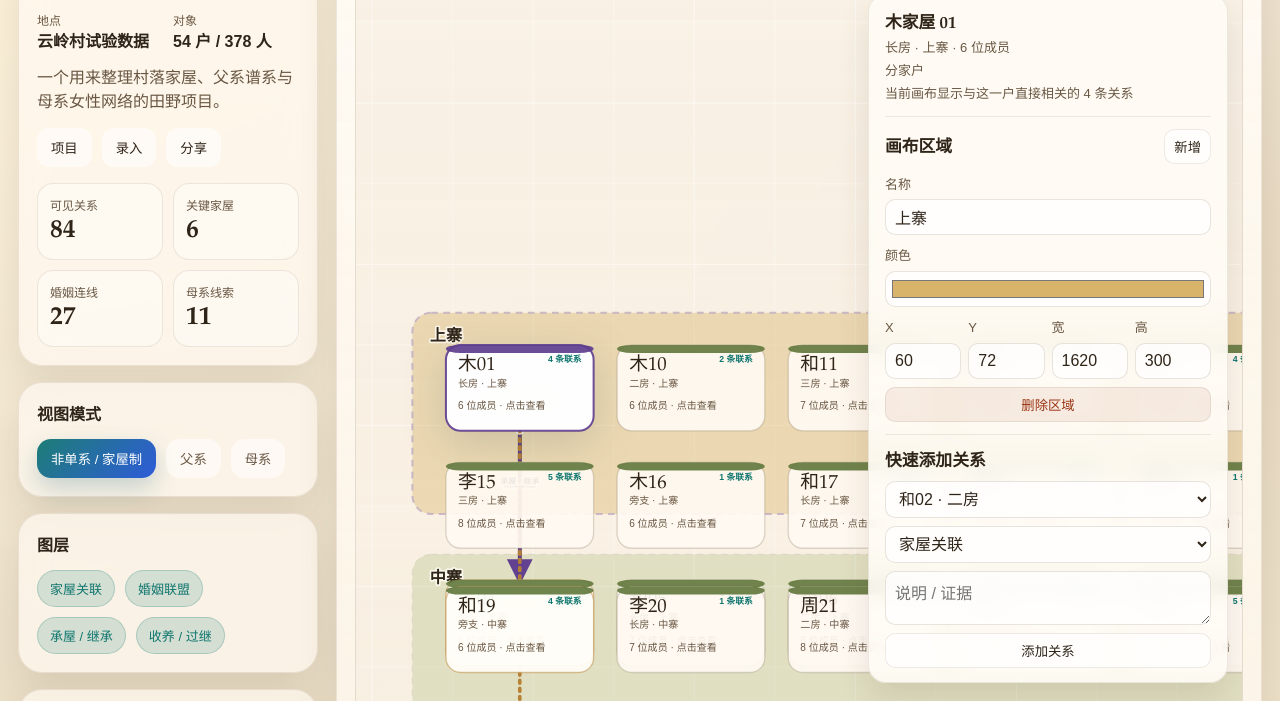
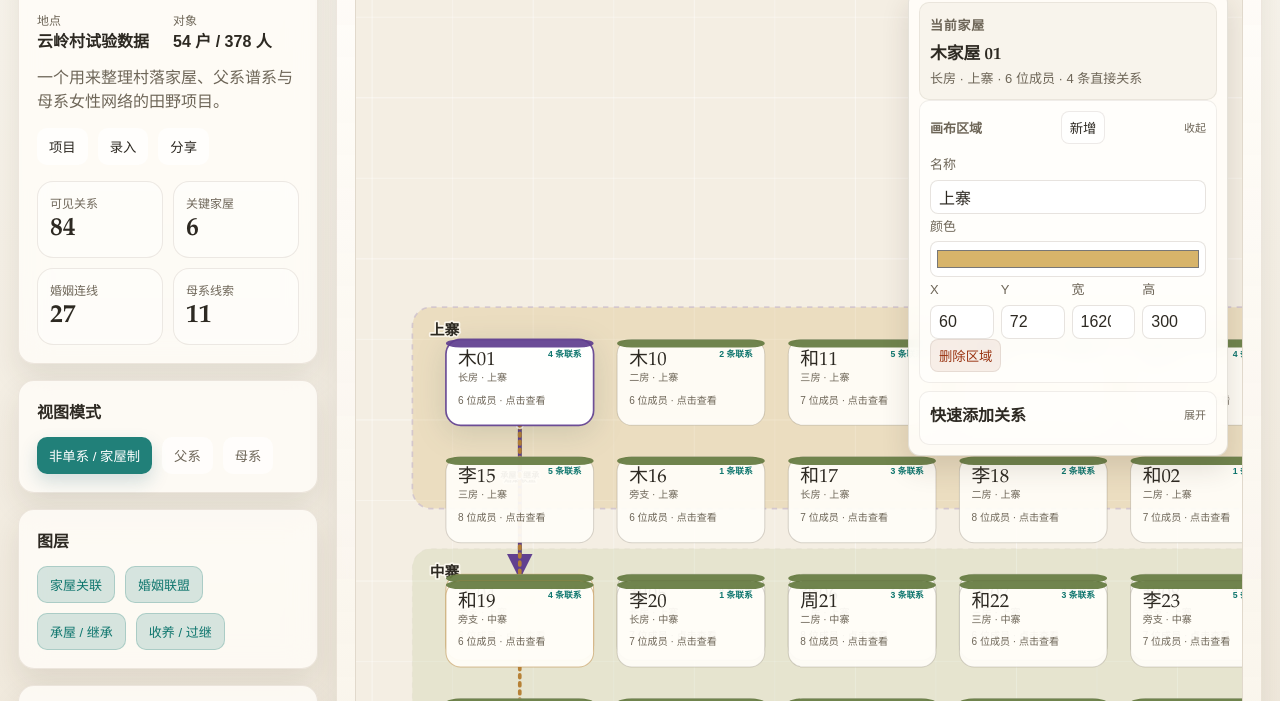
Before and after one commit to clarky-yun/kinmap-prototype, a plain HTML site: page index.html in a window 1280 px wide. Shown: the part 233-934 px from the top of the page. Drawn offline with Linux system fonts and the light colour scheme.

Commit message:
Refine prototype visual design

```diff
--- a/app.js
+++ b/app.js
@@ -1724,17 +1724,16 @@ function renderCanvasFocusCard() {
   if (state.mode === "house") {
     const selectedArea = data.areas.find((area) => area.id === state.selectedAreaId) ?? data.areas[0];
     dom.canvasFocusCard.innerHTML = `
-      <div class="canvas-card-section">
+      <div class="inspector-hero">
+        <span class="inspector-kicker">当前家屋</span>
         <strong>${selected.name}</strong>
-        <span>${selected.branch} · ${selected.lane} · ${selected.memberCount} 位成员</span>
-        <span>${selected.pattern}</span>
-        <span>当前画布显示与这一户直接相关的 ${relationCount} 条关系</span>
+        <span>${selected.branch} · ${selected.lane} · ${selected.memberCount} 位成员 · ${relationCount} 条直接关系</span>
       </div>
-      <div class="canvas-card-section area-editor">
-        <div class="area-editor-head">
-          <strong>画布区域</strong>
+      <details class="canvas-card-section area-editor" open>
+        <summary>
+          <span>画布区域</span>
           <button class="mini-button" type="button" data-area-action="add">新增</button>
-        </div>
+        </summary>
         ${
           selectedArea
             ? `
@@ -1768,7 +1767,7 @@ function renderCanvasFocusCard() {
             `
             : `<span>还没有区域。点击“新增”创建一个区域。</span>`
         }
-      </div>
+      </details>
       ${renderRelationEditorMarkup(selectedRelation)}
       ${renderQuickRelationFormMarkup(selected)}
     `;
@@ -1782,10 +1781,12 @@ function renderCanvasFocusCard() {
     const birthHouse = getHouseholdById(selected.birthHouseId);
     const residenceHouse = getHouseholdById(selected.residenceHouseId);
     dom.canvasFocusCard.innerHTML = `
-      <strong>${selected.name}</strong>
-      <span>${selected.focusLabel} · ${selected.age} 岁 · ${selected.role}</span>
-      <span>生于 ${birthHouse?.shortName ?? "-"} · 居于 ${residenceHouse?.shortName ?? "-"}</span>
-      <span>当前画布显示与她直接相关的 ${relationCount} 条母系关系</span>
+      <div class="inspector-hero">
+        <span class="inspector-kicker">当前人物</span>
+        <strong>${selected.name}</strong>
+        <span>${selected.focusLabel} · ${selected.age} 岁 · ${selected.role}</span>
+        <span>生于 ${birthHouse?.shortName ?? "-"} · 居于 ${residenceHouse?.shortName ?? "-"} · ${relationCount} 条关系</span>
+      </div>
       ${renderRelationEditorMarkup(selectedRelation)}
     `;
     bindRelationEditor(selectedRelation);
@@ -1793,10 +1794,11 @@ function renderCanvasFocusCard() {
   }
 
   dom.canvasFocusCard.innerHTML = `
-    <strong>${selected.name}</strong>
-    <span>${selected.branch} · ${selected.lane} · ${selected.memberCount} 位成员</span>
-    <span>第 ${selected.generation} 代 · 父系链已高亮</span>
-    <span>当前画布显示与这一户直接相关的 ${relationCount} 条关系</span>
+    <div class="inspector-hero">
+      <span class="inspector-kicker">当前父系节点</span>
+      <strong>${selected.name}</strong>
+      <span>${selected.branch} · 第 ${selected.generation} 代 · ${selected.memberCount} 位成员 · ${relationCount} 条关系</span>
+    </div>
     ${renderRelationEditorMarkup(selectedRelation)}
     ${renderQuickRelationFormMarkup(selected)}
   `;
@@ -1812,15 +1814,15 @@ function renderQuickRelationFormMarkup(selected) {
     .map((household) => `<option value="${household.id}">${household.shortName} · ${household.branch}</option>`)
     .join("");
   return `
-    <div class="canvas-card-section quick-relation">
-      <strong>快速添加关系</strong>
+    <details class="canvas-card-section quick-relation">
+      <summary>快速添加关系</summary>
       <select data-quick-relation="target">${options}</select>
       <select data-quick-relation="type">
         ${allowedTypes.map((type) => `<option value="${type}">${relationTypes[type].label}</option>`).join("")}
       </select>
       <textarea data-quick-relation="note" rows="2" placeholder="说明 / 证据"></textarea>
       <button class="mini-button" type="button" data-quick-relation-action="add">添加关系</button>
-    </div>
+    </details>
   `;
 }
 
@@ -1853,8 +1855,8 @@ function renderRelationEditorMarkup(relation) {
   const editableTypes = ["house", "marriage", "inheritance", "adoption", "patrilineal"];
   const typeOptions = isEditable || editableTypes.includes(relation.type) ? editableTypes : [relation.type];
   return `
-    <div class="canvas-card-section relation-editor">
-      <strong>关系线</strong>
+    <details class="canvas-card-section relation-editor" open>
+      <summary>关系线</summary>
       <span>${from?.shortName ?? from?.name ?? relation.from} → ${to?.shortName ?? to?.name ?? relation.to}</span>
       <label>
         <span>类型</span>
@@ -1873,7 +1875,7 @@ function renderRelationEditorMarkup(relation) {
           ? `<button class="mini-button danger" type="button" data-relation-action="delete">删除关系</button>`
           : `<span>母系关系由人物资料自动生成，暂不直接编辑。</span>`
       }
-    </div>
+    </details>
   `;
 }
 
--- a/styles.css
+++ b/styles.css
@@ -1,12 +1,12 @@
 :root {
   color-scheme: light;
-  --bg: #efe6d6;
-  --bg-strong: #e4d6bc;
-  --paper: rgba(255, 251, 244, 0.85);
-  --panel: rgba(255, 249, 240, 0.72);
-  --line: rgba(90, 67, 42, 0.18);
-  --text: #2f2418;
-  --muted: #695743;
+  --bg: #f3efe7;
+  --bg-strong: #e8dfcf;
+  --paper: rgba(255, 253, 248, 0.92);
+  --panel: rgba(255, 253, 248, 0.82);
+  --line: rgba(67, 57, 42, 0.16);
+  --text: #2d2922;
+  --muted: #6e6658;
   --accent: #0f766e;
   --accent-soft: rgba(15, 118, 110, 0.16);
   --patrilineal: #1f4b73;
@@ -14,8 +14,8 @@
   --house: #647a3f;
   --marriage: #b78033;
   --inheritance: #5f3d8f;
-  --radius: 18px;
-  --shadow: 0 18px 40px rgba(72, 49, 22, 0.12);
+  --radius: 12px;
+  --shadow: 0 14px 30px rgba(55, 45, 32, 0.1);
   --display: "Iowan Old Style", "Palatino Linotype", "Book Antiqua", Palatino, serif;
   --body: "Avenir Next", "PingFang SC", "Hiragino Sans GB", "Microsoft YaHei", sans-serif;
 }
@@ -30,9 +30,7 @@ body {
   font-family: var(--body);
   color: var(--text);
   background:
-    radial-gradient(circle at top left, rgba(255, 244, 216, 0.95), transparent 30%),
-    radial-gradient(circle at right 10% top 18%, rgba(172, 121, 62, 0.15), transparent 20%),
-    linear-gradient(180deg, #f6efe1 0%, #ece0c8 38%, #e1d1b8 100%);
+    linear-gradient(180deg, #faf7f0 0%, #eee6d8 46%, #e4dac9 100%);
 }
 
 .shell {
@@ -71,13 +69,13 @@ body {
 .panel,
 .topbar,
 .canvas-panel {
-  border-radius: 24px;
+  border-radius: 16px;
 }
 
 .brand {
   padding: 22px 22px 18px;
   background:
-    linear-gradient(140deg, rgba(255, 250, 240, 0.96), rgba(239, 225, 198, 0.88)),
+    linear-gradient(140deg, rgba(255, 253, 248, 0.98), rgba(239, 231, 216, 0.9)),
     var(--panel);
 }
 
@@ -213,21 +211,21 @@ body {
 }
 
 .segment-button {
-  padding: 10px 14px;
-  border-radius: 14px;
-  background: rgba(255, 255, 255, 0.55);
+  padding: 9px 12px;
+  border-radius: 10px;
+  background: rgba(255, 255, 255, 0.62);
   color: var(--muted);
 }
 
 .segment-button.active {
-  background: linear-gradient(135deg, rgba(15, 118, 110, 0.94), rgba(29, 78, 216, 0.92));
+  background: rgba(15, 118, 110, 0.92);
   color: white;
-  box-shadow: 0 10px 24px rgba(24, 97, 118, 0.24);
+  box-shadow: 0 8px 18px rgba(24, 97, 118, 0.18);
 }
 
 .filter-chip {
   padding: 8px 12px;
-  border-radius: 999px;
+  border-radius: 10px;
   border: 1px solid rgba(105, 87, 67, 0.16);
   background: rgba(255, 255, 255, 0.56);
   color: var(--text);
@@ -302,10 +300,10 @@ body {
 
 .tool-button,
 .ghost-button {
-  padding: 10px 14px;
-  border-radius: 12px;
+  padding: 9px 12px;
+  border-radius: 10px;
   color: var(--text);
-  background: rgba(255, 255, 255, 0.55);
+  background: rgba(255, 255, 255, 0.66);
 }
 
 .tool-button:disabled,
@@ -327,7 +325,7 @@ body {
   overflow: hidden;
   padding: 18px;
   background:
-    linear-gradient(180deg, rgba(255, 251, 245, 0.9), rgba(250, 241, 225, 0.72)),
+    linear-gradient(180deg, rgba(255, 253, 249, 0.92), rgba(246, 239, 228, 0.78)),
     var(--panel);
 }
 
@@ -367,8 +365,8 @@ body {
   flex: 1 1 180px;
   min-width: 0;
   padding: 12px 14px;
-  border-radius: 16px;
-  background: rgba(255, 255, 255, 0.58);
+  border-radius: 12px;
+  background: rgba(255, 255, 255, 0.68);
   border: 1px solid rgba(105, 87, 67, 0.12);
 }
 
@@ -414,9 +412,9 @@ body {
   position: relative;
   height: 100%;
   min-height: 640px;
-  border-radius: 22px;
+  border-radius: 14px;
   overflow: hidden;
-  background: linear-gradient(180deg, rgba(219, 198, 167, 0.18), rgba(240, 233, 220, 0.2));
+  background: #f4eee3;
   border: 1px solid rgba(105, 87, 67, 0.14);
   cursor: grab;
 }
@@ -434,19 +432,37 @@ body {
   position: absolute;
   top: 14px;
   right: 14px;
-  width: min(360px, calc(100% - 28px));
-  padding: 14px 16px;
-  border-radius: 18px;
-  background: rgba(255, 252, 246, 0.9);
-  border: 1px solid rgba(105, 87, 67, 0.12);
-  box-shadow: 0 18px 32px rgba(72, 49, 22, 0.12);
+  width: min(320px, calc(100% - 28px));
+  max-height: calc(100% - 28px);
+  overflow: auto;
+  padding: 10px;
+  border-radius: 12px;
+  background: rgba(255, 253, 248, 0.94);
+  border: 1px solid rgba(71, 61, 43, 0.14);
+  box-shadow: 0 12px 28px rgba(55, 45, 32, 0.14);
   backdrop-filter: blur(10px);
 }
 
+.inspector-hero {
+  padding: 10px;
+  border-radius: 10px;
+  background: rgba(246, 241, 232, 0.72);
+  border: 1px solid rgba(105, 87, 67, 0.1);
+}
+
+.inspector-hero strong,
 .canvas-focus-card strong {
   display: block;
   font-family: var(--display);
   font-size: 1.05rem;
+}
+
+.inspector-kicker {
+  margin: 0 0 4px;
+  color: var(--accent);
+  font-size: 11px;
+  font-weight: 700;
+  letter-spacing: 0.06em;
 }
 
 .canvas-focus-card span {
@@ -458,9 +474,7 @@ body {
 }
 
 .canvas-card-section + .canvas-card-section {
-  margin-top: 12px;
-  padding-top: 12px;
-  border-top: 1px solid rgba(105, 87, 67, 0.12);
+  margin-top: 8px;
 }
 
 .area-editor,
@@ -468,6 +482,36 @@ body {
 .quick-relation {
   display: grid;
   gap: 8px;
+  padding: 10px;
+  border-radius: 10px;
+  background: rgba(255, 255, 255, 0.52);
+  border: 1px solid rgba(105, 87, 67, 0.1);
+}
+
+.canvas-card-section summary {
+  display: flex;
+  align-items: center;
+  justify-content: space-between;
+  gap: 8px;
+  cursor: pointer;
+  list-style: none;
+  color: var(--text);
+  font-weight: 700;
+}
+
+.canvas-card-section summary::-webkit-details-marker {
+  display: none;
+}
+
+.canvas-card-section summary::after {
+  content: "展开";
+  color: var(--muted);
+  font-size: 11px;
+  font-weight: 500;
+}
+
+.canvas-card-section[open] summary::after {
+  content: "收起";
 }
 
 .area-editor-head {
@@ -491,11 +535,11 @@ body {
   width: 100%;
   min-width: 0;
   border: 1px solid rgba(105, 87, 67, 0.16);
-  border-radius: 10px;
-  padding: 8px 9px;
+  border-radius: 8px;
+  padding: 7px 8px;
   font: inherit;
   color: var(--text);
-  background: rgba(255, 255, 255, 0.72);
+  background: rgba(255, 255, 255, 0.86);
 }
 
 .area-editor input[type="color"] {
@@ -511,10 +555,10 @@ body {
 
 .mini-button {
   border: 1px solid rgba(105, 87, 67, 0.12);
-  border-radius: 10px;
-  padding: 7px 9px;
+  border-radius: 8px;
+  padding: 6px 8px;
   color: var(--text);
-  background: rgba(255, 255, 255, 0.7);
+  background: rgba(255, 255, 255, 0.82);
   cursor: pointer;
 }
 
@@ -723,8 +767,8 @@ body {
 
 .note-card {
   padding: 16px 18px;
-  border-radius: 20px;
-  background: rgba(255, 249, 240, 0.82);
+  border-radius: 12px;
+  background: rgba(255, 253, 248, 0.76);
   border: 1px solid rgba(105, 87, 67, 0.1);
 }
 
@@ -751,9 +795,9 @@ body {
 }
 
 .detail-hero {
-  padding: 16px;
-  border-radius: 18px;
-  background: linear-gradient(140deg, rgba(255, 255, 255, 0.88), rgba(232, 220, 202, 0.7));
+  padding: 14px;
+  border-radius: 12px;
+  background: rgba(255, 255, 255, 0.62);
   border: 1px solid rgba(105, 87, 67, 0.1);
 }
 
@@ -788,8 +832,8 @@ body {
   flex: 1 1 calc(50% - 8px);
   min-width: 130px;
   padding: 12px;
-  border-radius: 16px;
-  background: rgba(255, 255, 255, 0.5);
+  border-radius: 10px;
+  background: rgba(255, 255, 255, 0.58);
   border: 1px solid rgba(105, 87, 67, 0.1);
 }
 
@@ -809,8 +853,8 @@ body {
   margin-top: 10px;
   padding: 10px;
   border: 1px solid rgba(105, 87, 67, 0.12);
-  border-radius: 18px;
-  background: rgba(255, 255, 255, 0.42);
+  border-radius: 12px;
+  background: rgba(255, 255, 255, 0.56);
 }
 
 .member-graph svg {
@@ -835,8 +879,8 @@ body {
 }
 
 .member-link {
-  stroke: rgba(75, 85, 99, 0.62);
-  stroke-width: 2.3px;
+  stroke: rgba(80, 86, 91, 0.48);
+  stroke-width: 2px;
   stroke-linecap: round;
 }
 
@@ -851,8 +895,8 @@ body {
 }
 
 .member-node rect {
-  fill: rgba(255, 250, 242, 0.96);
-  stroke: rgba(105, 87, 67, 0.2);
+  fill: rgba(255, 253, 248, 0.98);
+  stroke: rgba(105, 87, 67, 0.18);
 }
 
 .member-node text {
@@ -903,28 +947,28 @@ body {
 }
 
 .canvas-area .area-main {
-  opacity: 0.26;
-  stroke: rgba(74, 58, 36, 0.34);
-  stroke-width: 2px;
-  stroke-dasharray: 10 8;
+  opacity: 0.16;
+  stroke: rgba(74, 58, 36, 0.28);
+  stroke-width: 1.5px;
+  stroke-dasharray: 8 8;
   transition: opacity 160ms ease, stroke 160ms ease;
 }
 
 .canvas-area:hover .area-main {
-  opacity: 0.36;
-  stroke: rgba(74, 58, 36, 0.52);
+  opacity: 0.24;
+  stroke: rgba(74, 58, 36, 0.46);
 }
 
 .canvas-area.selected .area-main {
-  opacity: 0.4;
-  stroke: rgba(95, 61, 143, 0.75);
-  stroke-width: 3px;
+  opacity: 0.28;
+  stroke: rgba(95, 61, 143, 0.72);
+  stroke-width: 2.5px;
 }
 
 .area-title {
   fill: var(--text);
   font-family: var(--display);
-  font-size: 24px;
+  font-size: 22px;
   font-weight: 700;
   paint-order: stroke;
   stroke: rgba(255, 251, 244, 0.82);
@@ -960,22 +1004,22 @@ body {
 }
 
 .village-node rect.main {
-  fill: rgba(255, 250, 242, 0.92);
-  stroke: rgba(105, 87, 67, 0.22);
-  stroke-width: 2px;
+  fill: rgba(255, 253, 248, 0.94);
+  stroke: rgba(72, 61, 45, 0.2);
+  stroke-width: 1.5px;
   transition: stroke 160ms ease, fill 160ms ease, filter 160ms ease;
 }
 
 .village-node:hover rect.main {
   stroke: rgba(15, 118, 110, 0.42);
-  filter: drop-shadow(0 8px 18px rgba(72, 49, 22, 0.12));
+  filter: drop-shadow(0 6px 12px rgba(72, 49, 22, 0.1));
 }
 
 .village-node.selected rect.main {
   stroke: rgba(95, 61, 143, 0.9);
-  stroke-width: 3px;
+  stroke-width: 2.5px;
   fill: rgba(255, 255, 255, 0.98);
-  filter: drop-shadow(0 18px 30px rgba(50, 80, 70, 0.18));
+  filter: drop-shadow(0 10px 22px rgba(50, 80, 70, 0.16));
 }
 
 .village-node.related rect.main {
```
